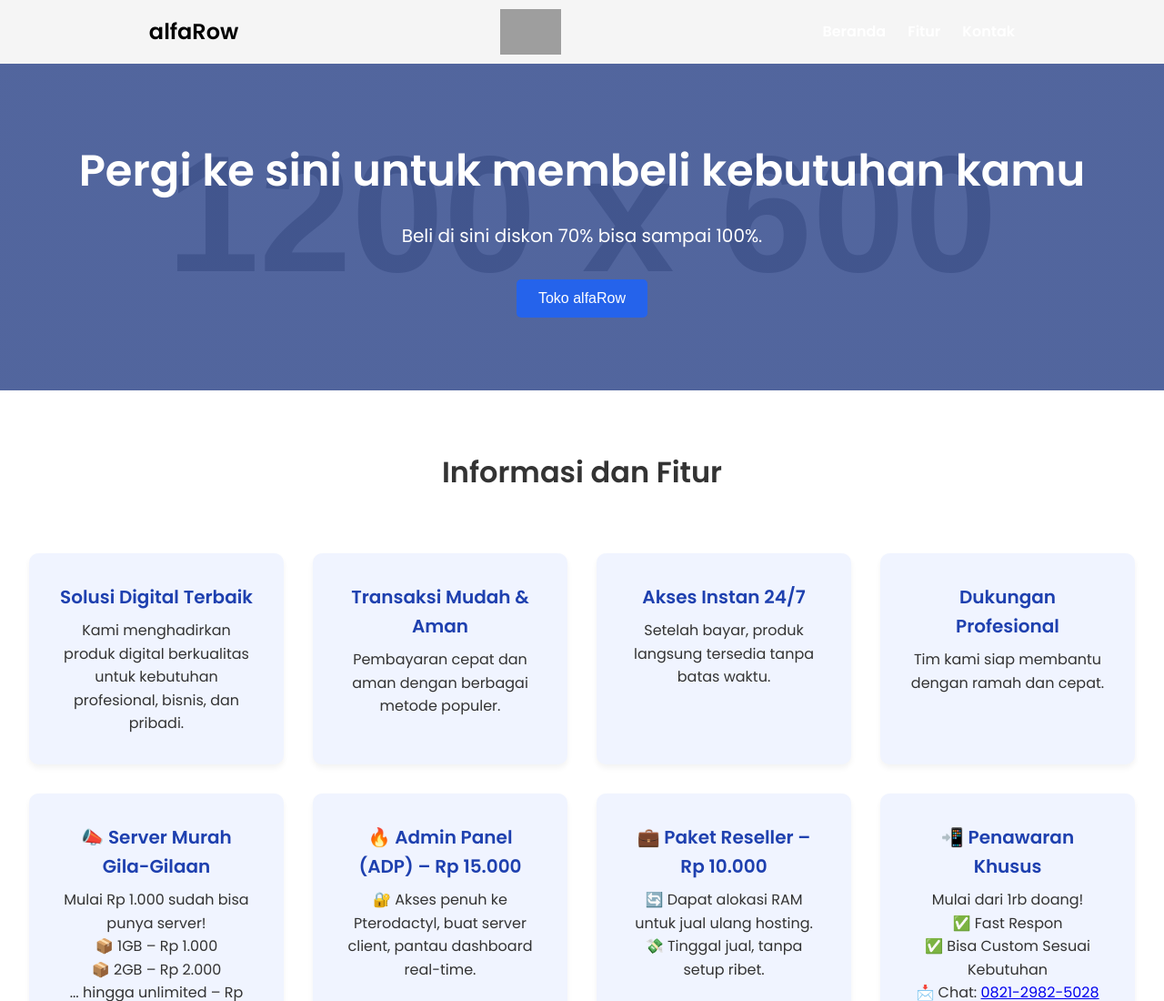
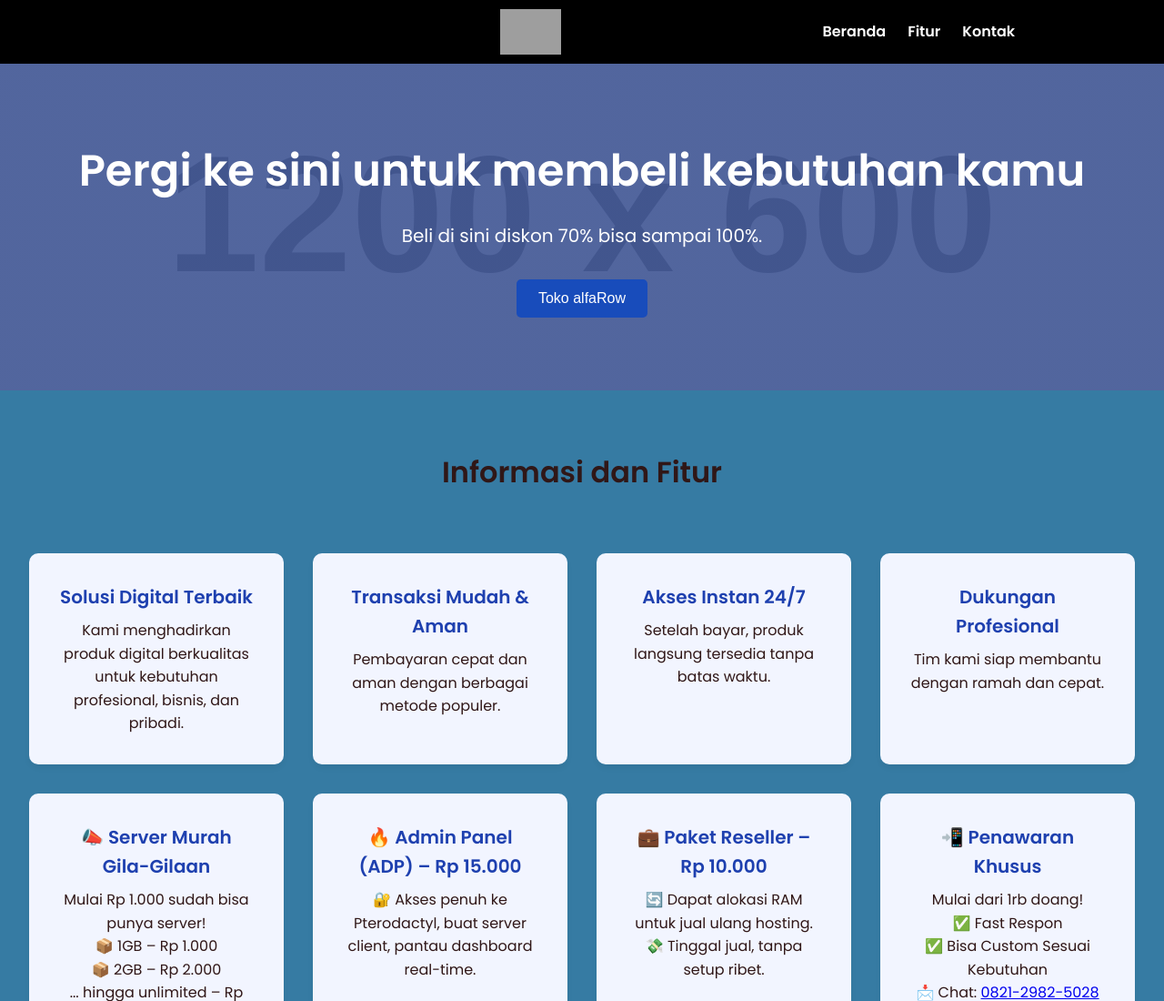
Before and after one commit to alfa997/alfaRowst, a plain HTML site: page index.html in a window 1280 px wide. Shown: the top 1100 px of the page at 91% size. Drawn offline with Linux system fonts and the light colour scheme; grey boxes are pictures that could not be loaded; placeholder pictures from the web are drawn by us.

Commit message:
Update style.css

```diff
--- a/style.css
+++ b/style.css
@@ -10,8 +10,8 @@
 
 body {
     font-family: 'Poppins', sans-serif;
-    background-color: #f4f7fa;
-    color: #333;
+    background-color: #1e3953;
+    color: #301717;
     line-height: 1.6;
 }
 
@@ -20,7 +20,7 @@
     justify-content: space-around; /* Brand kiri, logo kanan */
     align-items: center;
     padding: 10px 20px;
-    background-color: #f5f5f5;
+    background-color: #000000;
     flex-wrap: wrap;
 }
 
@@ -53,8 +53,9 @@
     font-weight: bold;
     transition: color 0.3s;
 }
+
 nav a:hover {
-    color: #93c5fd;
+    color: #3a5f8a;
 }
 
 /* Hero Section */
@@ -77,7 +78,7 @@
 }
 
 .hero button {
-    background-color: #2563eb;
+    background-color: #184cbb;
     color: white;
     border: none;
     padding: 0.75rem 1.5rem;
@@ -98,7 +99,7 @@
     display: grid;
     grid-template-columns: repeat(auto-fit, minmax(280px, 1fr));
     gap: 2rem;
-    background-color: #fff;
+    background-color: #367ba3;
 }
 
 .features h2 {
@@ -109,7 +110,7 @@
 }
 
 .feature {
-    background-color: #f0f4ff;
+    background-color: #f2f5ff;
     padding: 2rem;
     border-radius: 10px;
     text-align: center;
@@ -128,7 +129,7 @@
     justify-content: center;
     align-items: center;
     padding: 4rem 2rem;
-    background-color: #ffffff;
+    background-color: #b95656;
 }
 
 .center-image-section img {
```
